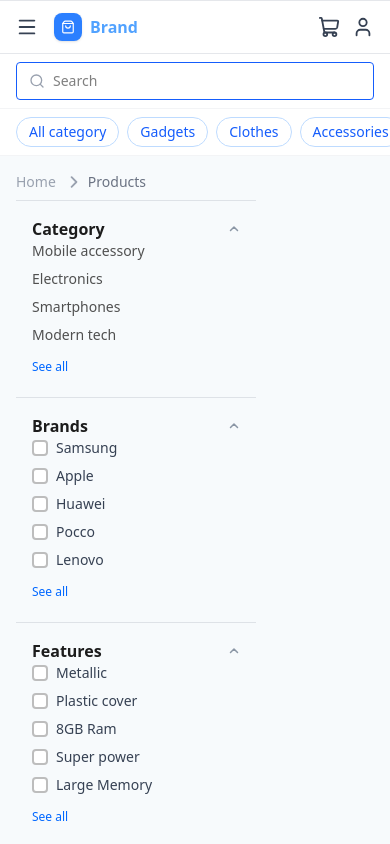
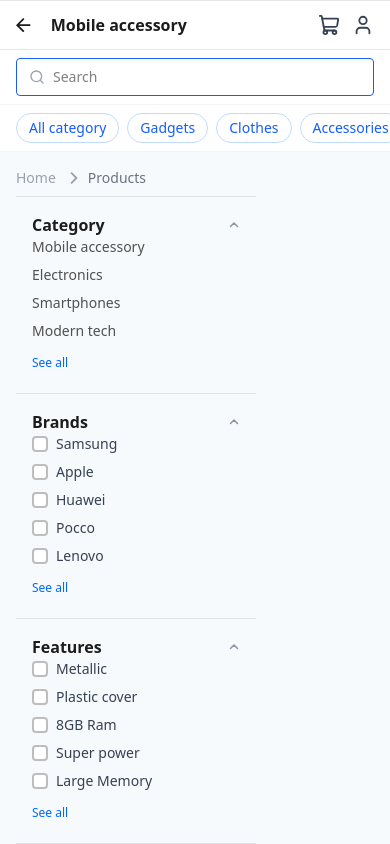
Before and after one commit to m-faizan-adill/ecommerce-fullstack-design-FE, a Next.js app: page /products in a window 390 px wide. Shown: the top 844 px of the page. Built offline with nearby package versions, Linux system fonts and the light colour scheme.

Commit message:
feat(mobile): enhance header navigation and page-specific mobile layouts

```diff
--- a/src/app/(store)/cart/page.tsx
+++ b/src/app/(store)/cart/page.tsx
@@ -12,7 +12,7 @@ export default async function CartPage() {
 
   return (
     <div className="bg-[#F7FAFC] min-h-screen flex flex-col font-sans">
-      <Header />
+      <Header showBackButton={true} title="Shopping cart" hideRightIcons={true}/>
 
       <main className="max-w-7xl w-full mx-auto px-4 sm:px-6 lg:px-8 py-6 flex-1">
 
--- a/src/app/(store)/products/page.tsx
+++ b/src/app/(store)/products/page.tsx
@@ -9,7 +9,7 @@ export default async function ProductsPage() {
 
     return (
         <div className="bg-[#F7FAFC]">
-            <Header />
+            <Header showBackButton={true} title="Mobile accessory" />
 
             <div className="max-w-7xl mx-auto min-h-screen py-2 px-4 sm:px-6 lg:px-8">
                 <Breadcrumbs />
--- a/src/components/layout/Header.tsx
+++ b/src/components/layout/Header.tsx
@@ -5,8 +5,18 @@ import { Search, ShoppingCart, User, MessageSquare, Heart, Menu, ChevronDown, Sh
 import MobileSidebar from "./MobileSidebar";
 import { SecondaryHeader } from "./SecondaryHeader";
 import Link from "next/link";
+import { useRouter } from "next/navigation";
+import { ArrowIcon } from "../ui/ArrowIcon";
 
-export default function Header() {
+interface HeaderProps {
+  showBackButton?: boolean;
+  title?: string;
+  hideRightIcons?: boolean;
+}
+
+export default function Header(props: HeaderProps) {
+  const { showBackButton = false, title, hideRightIcons = false } = props;
+  const router = useRouter();
   const [sidebarOpen, setSidebarOpen] = useState(false);
 
   return (
@@ -68,24 +78,53 @@ export default function Header() {
 
       {/* Mobile top bar */}
       <div className="flex lg:hidden items-center justify-between px-4 py-3 bg-[#FFFFFF] border-b border-gray-200">
-        <div className="flex gap-4">
-          <button onClick={() => setSidebarOpen(true)}>
+        {/* Left Section: Back Button/Menu and Dynamic Title or Brand Logo grouped together */}
+        <div className="flex items-center gap-4">
+          {showBackButton ? (
+            <button
+              onClick={() => router.back()}
+              className="p-1 -ml-1 hover:bg-gray-100 rounded-full transition-colors flex items-center justify-center"
+              aria-label="Go back"
+            >
+              <ArrowIcon className="text-[#1C1C1C]" />
+            </button>
+          ) : (
+            <button
+              onClick={() => setSidebarOpen(true)}
+              className="p-1 -ml-1 hover:bg-gray-100 rounded-full transition-colors"
+              aria-label="Open menu"
+            >
               <Menu size={22} className="text-gray-700" />
             </button>
-          <a href="#" className="flex items-center gap-2">
+          )}
+
+          {/* Title / Logo yahan parent ke andar hona chahiye strict alignment ke liye */}
+          {title ? (
+            <span className="text-base font-semibold text-[#1C1C1C] whitespace-nowrap">
+              {title}
+            </span>
+          ) : (
+            <Link href="#" className="flex items-center gap-2">
               <div className="w-7 h-7 bg-blue-500 rounded-lg flex items-center justify-center shadow-sm">
                 <ShoppingBag size={14} className="text-white" />
               </div>
-
-            <span className="text- font-semibold text-blue-400">
+              <span className="text-lg font-semibold text-blue-400">
                 Brand
               </span>
-          </a>
+            </Link>
+          )}
         </div>
+
+        {/* Right Section Icons */}
+        {!hideRightIcons ? (
           <div className="flex items-center gap-3">
             <ShoppingCart size={22} className="text-gray-700" />
             <User size={22} className="text-gray-700" />
           </div>
+        ) : (
+          /* Empty block space holder to preserve layout balance if needed */
+          <div className="w-10" />
+        )}
       </div>
 
       {/* Mobile search */}
```
Lines whose indentation alone changed are shown as unchanged.
